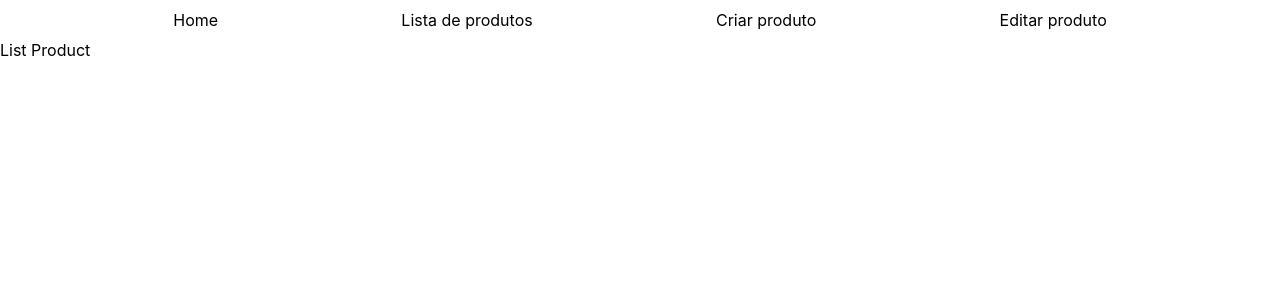
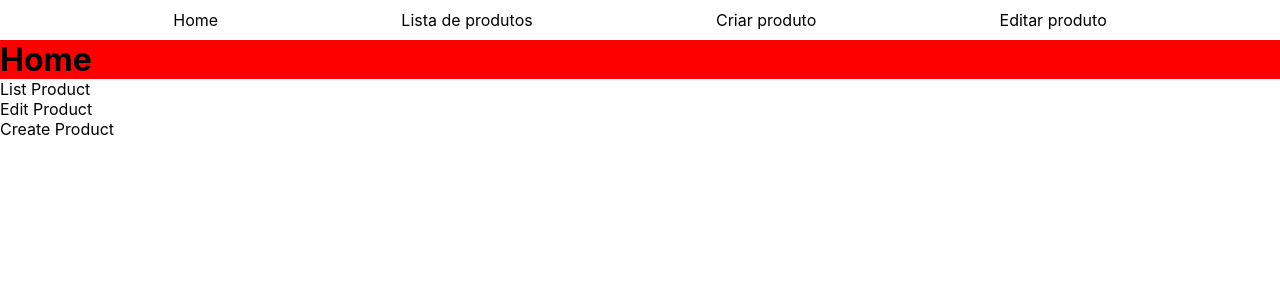
Before and after one commit to WendSant/simple-page-meloz-react, a React (Create React App) app: page / in a window 1280 px wide. Shown: the top 300 px of the page. Built offline with nearby package versions, Linux system fonts and the light colour scheme.

Commit message:
adicionado no app main

```diff
--- a/src/App.js
+++ b/src/App.js
@@ -1,13 +1,20 @@
 import './App.css';
 import NavBar from './components/NavBar';
 import ListProduct from './pages/ListProduct';
+import EditProduct from './pages/EditProduct'
+import Home from './pages/Home';
+import CreateProduct from './pages/CreateProduct';
+import { Container } from './style';
 
 function App() {
   return (
-    <div>
+    <Container>
       <NavBar/>
+      <Home/>
       <ListProduct/>
-    </div>
+      <EditProduct/>
+      <CreateProduct/>
+    </Container>
   );
 }
 
--- a/src/pages/Home/index.js
+++ b/src/pages/Home/index.js
@@ -3,7 +3,7 @@ import { Title } from "./style";
 export default function Home(){
     return(
         <div>
-            <Title>Titulo</Title>
+            <Title>Home</Title>
         </div>
     );
 }
--- /dev/null
+++ b/src/style.js
@@ -0,0 +1,6 @@
+import styled from 'styled-components';
+
+export const Container = styled.div`
+    width: 100%;
+    min-height: 100vh;
+`
```
